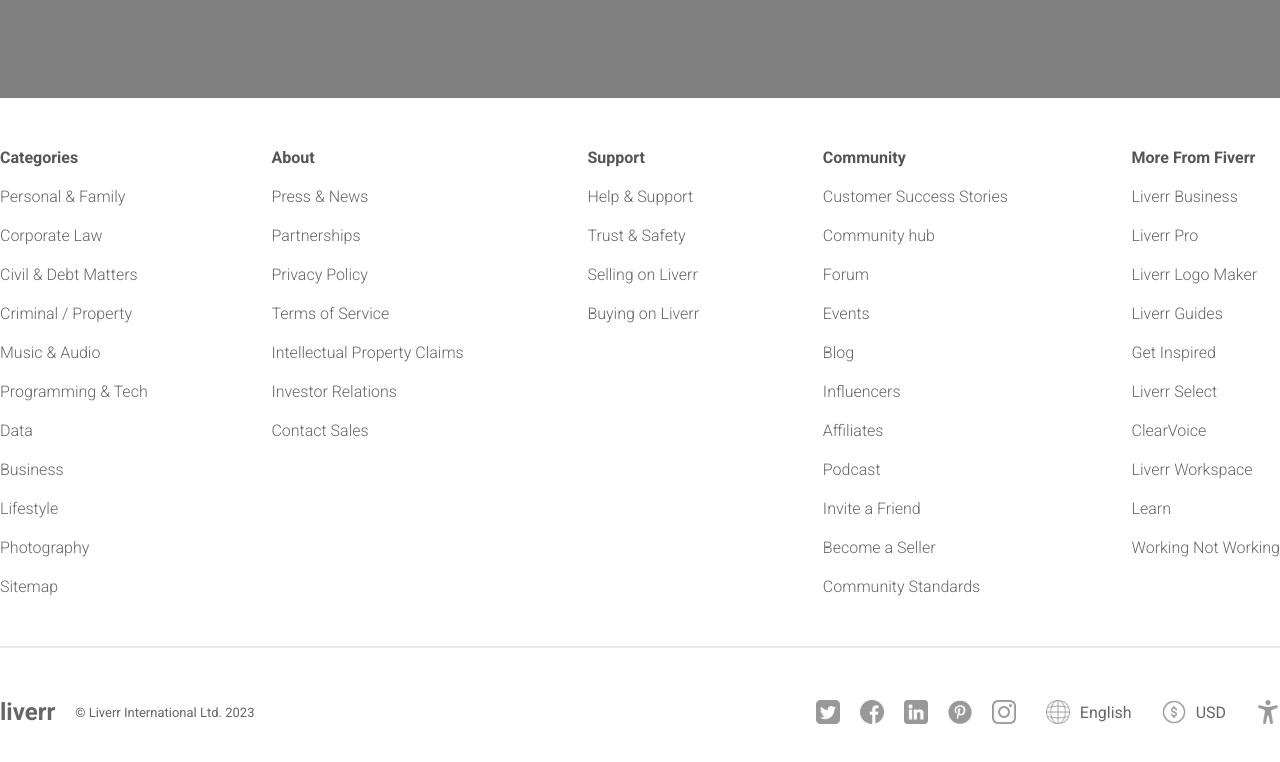
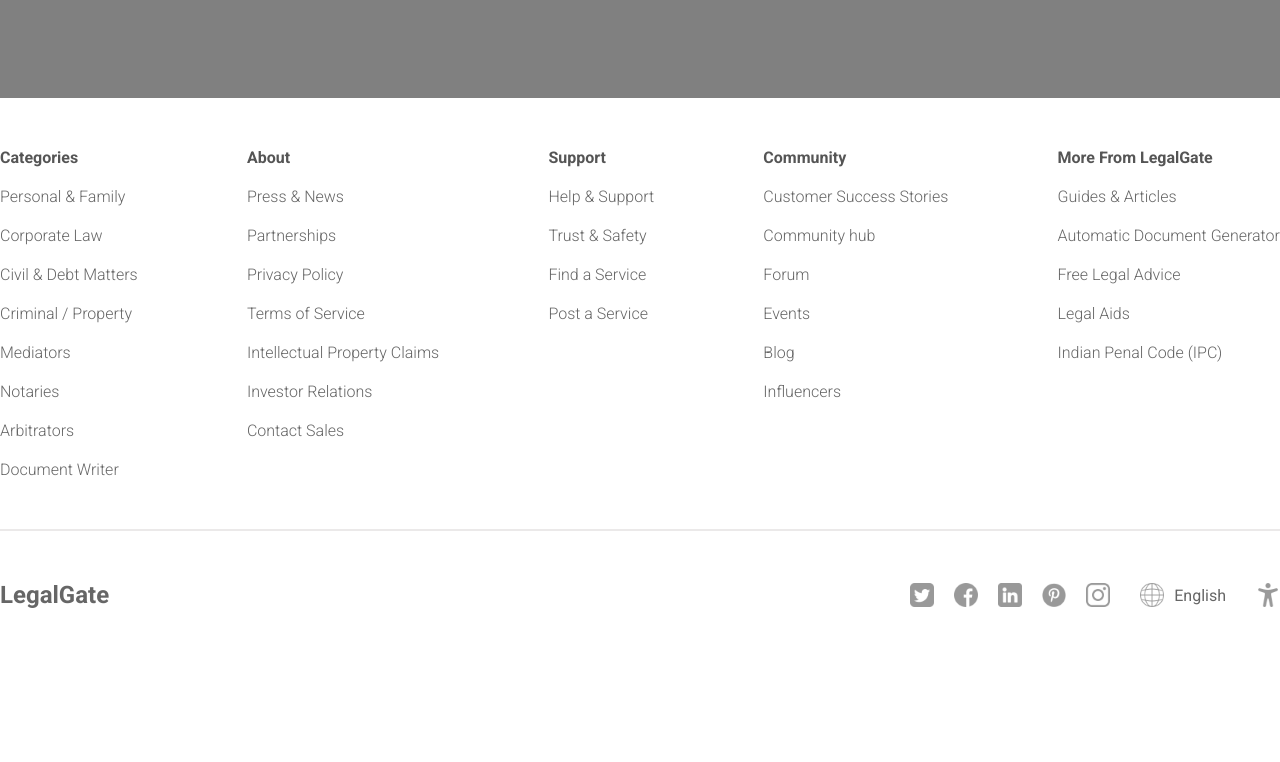
Before and after one commit to devmusiczz/LegalGate, a React (Vite) app: page / in a window 1280 px wide. Shown: the part 8402-9164 px from the top of the page. After the commit the page ends 9061 px from the top, so only its background shows below. Built offline with nearby package versions, Linux system fonts and the light colour scheme.

Commit message:
Footer Updated

```diff
--- a/src/components/footer/Footer.jsx
+++ b/src/components/footer/Footer.jsx
@@ -12,13 +12,10 @@
             <span>Corporate Law</span>
             <span>Civil & Debt Matters</span>
             <span>Criminal / Property</span>
-            <span>Music & Audio</span>
-            <span>Programming & Tech</span>
-            <span>Data</span>
-            <span>Business</span>
-            <span>Lifestyle</span>
-            <span>Photography</span>
-            <span>Sitemap</span>
+            <span>Mediators</span>
+            <span>Notaries</span>
+            <span>Arbitrators</span>
+            <span>Document Writer</span>
           </div>
           <div className="item">
             <h2>About</h2>
@@ -34,8 +31,8 @@
             <h2>Support</h2>
             <span>Help & Support</span>
             <span>Trust & Safety</span>
-            <span>Selling on Liverr</span>
-            <span>Buying on Liverr</span>
+            <span>Find a Service</span>
+            <span>Post a Service</span>
           </div>
           <div className="item">
             <h2>Community</h2>
@@ -45,31 +42,20 @@
             <span>Events</span>
             <span>Blog</span>
             <span>Influencers</span>
-            <span>Affiliates</span>
-            <span>Podcast</span>
-            <span>Invite a Friend</span>
-            <span>Become a Seller</span>
-            <span>Community Standards</span>
           </div>
           <div className="item">
-            <h2>More From Fiverr</h2>
-            <span>Liverr Business</span>
-            <span>Liverr Pro</span>
-            <span>Liverr Logo Maker</span>
-            <span>Liverr Guides</span>
-            <span>Get Inspired</span>
-            <span>Liverr Select</span>
-            <span>ClearVoice</span>
-            <span>Liverr Workspace</span>
-            <span>Learn</span>
-            <span>Working Not Working</span>
+            <h2>More From LegalGate</h2>
+            <span>Guides & Articles</span>
+            <span>Automatic Document Generator</span>
+            <span>Free Legal Advice</span>
+            <span>Legal Aids</span>
+            <span>Indian Penal Code (IPC)</span>
           </div>
         </div>
         <hr />
         <div className="bottom">
           <div className="left">
-            <h2>liverr</h2>
-            <span>© Liverr International Ltd. 2023</span>
+            <h2>LegalGate</h2>
           </div>
           <div className="right">
             <div className="social">
@@ -83,10 +69,7 @@
               <img src="/img/language.png" alt="" />
               <span>English</span>
             </div>
-            <div className="link">
-              <img src="/img/coin.png" alt="" />
-              <span>USD</span>
-            </div>
+
             <img src="/img/accessibility.png" alt="" />
           </div>
         </div>
```
